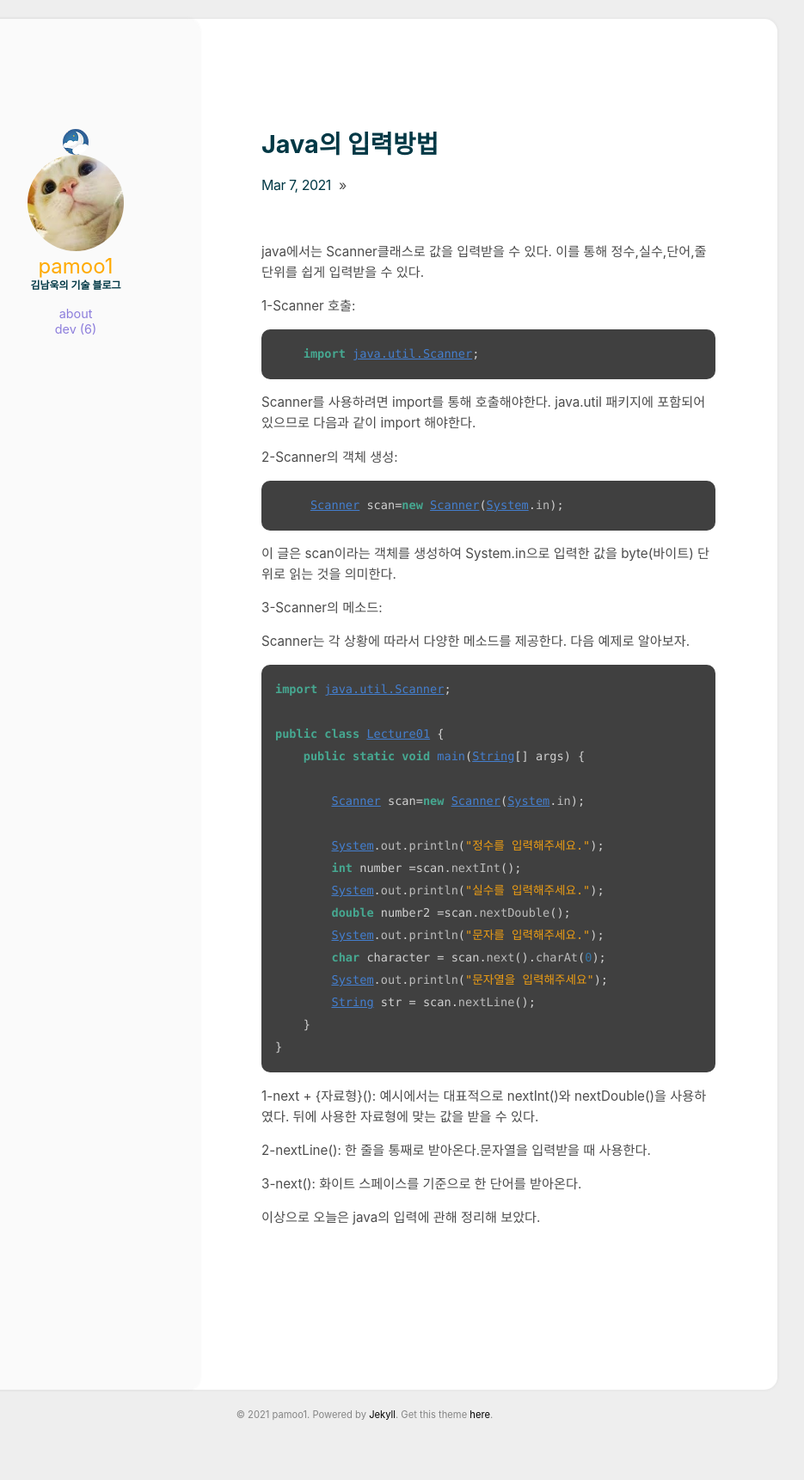
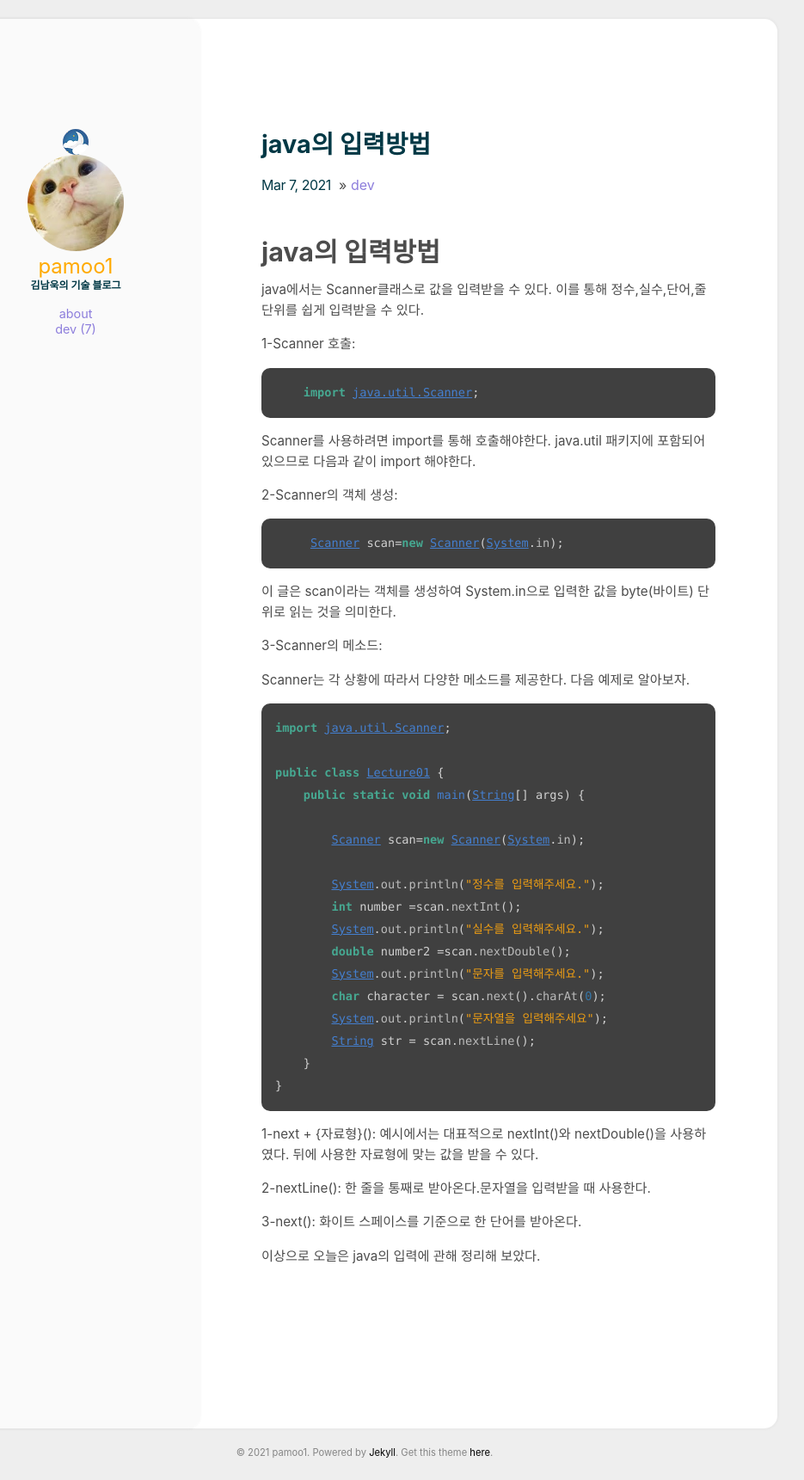
Before and after one commit to pamoo1/bloag, a Jekyll site: the page built from _posts/2021-03-07-java의 입력방법.md, in a window 1280 px wide. Shown: the whole page at 86% size, without its empty margins (216-1151 px from the left). Built offline with Jekyll 4.4.1, drawn with Linux system fonts in a browser that asks for light colours; before the commit the page ends 1677 px from its top, so only the background shows below that.

Commit message:
Update 2021-03-07-java의 입력방법.md

```diff
--- a/_posts/2021-03-07-java의 입력방법.md
+++ b/_posts/2021-03-07-java의 입력방법.md
@@ -1,3 +1,11 @@
+---
+title: java의 입력방법
+categories: [dev]
+comments: true
+---
+java의 입력방법
+=============
+
 java에서는 Scanner클래스로 값을 입력받을 수 있다.
 이를 통해 정수,실수,단어,줄단위를 쉽게 입력받을 수 있다.
 
```
